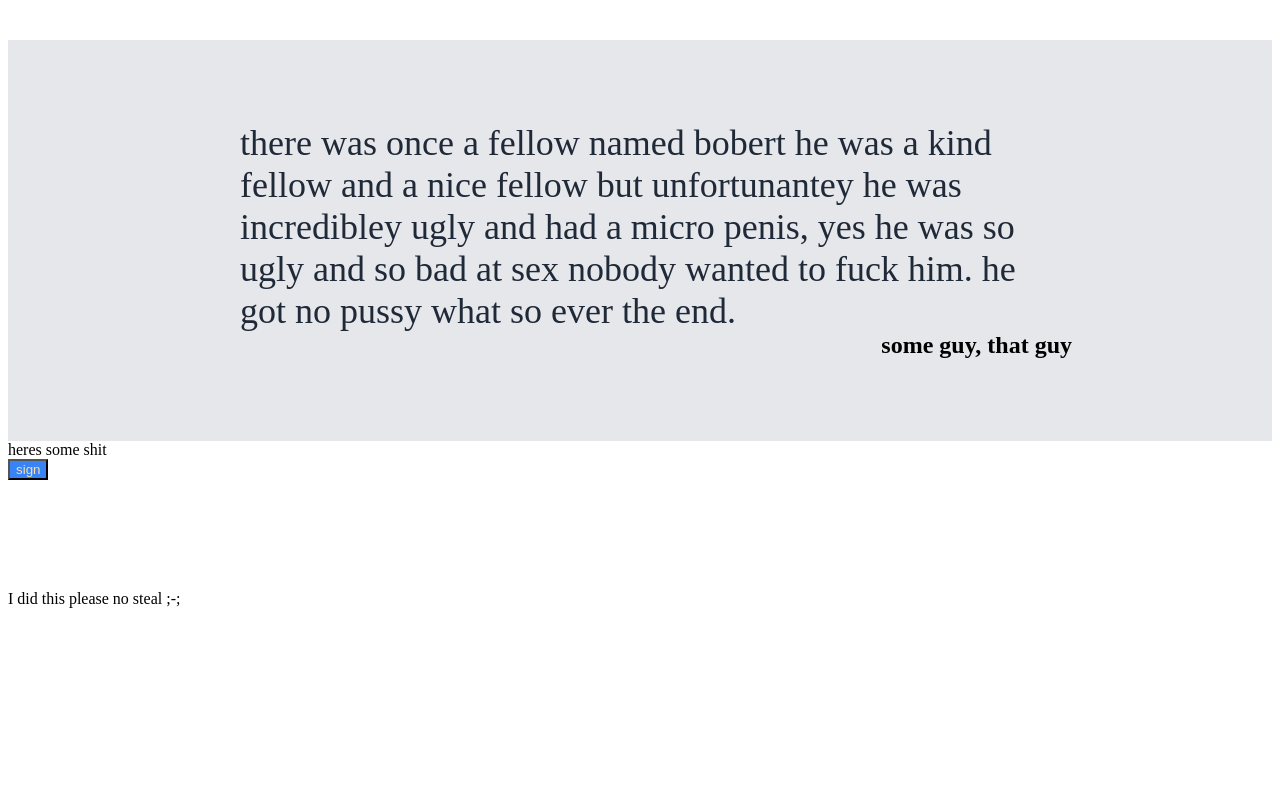
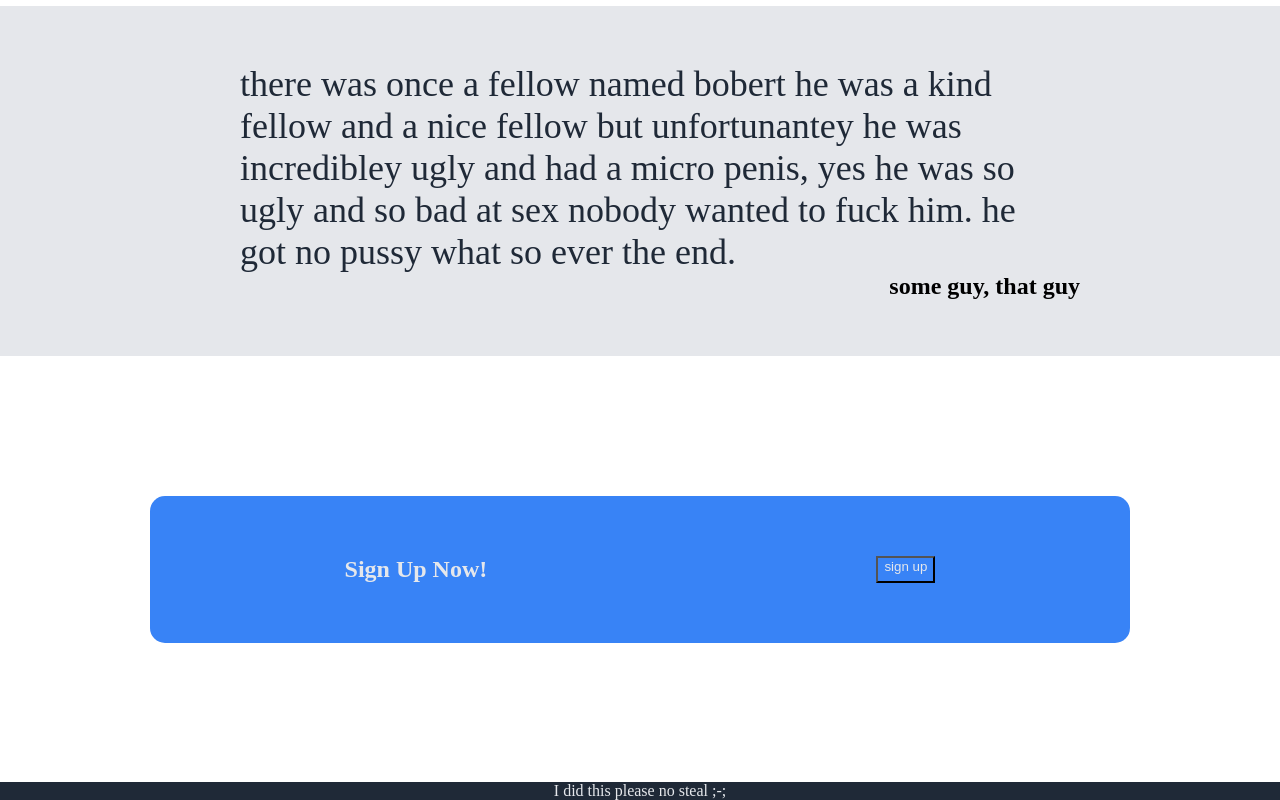
Before and after one commit to PrinceGill2/odinpracweb, a plain HTML site: page index.html in a window 1280 px wide. Shown: the part 800-1600 px from the top of the page. Before the commit the page ends 1416 px from the top, so only its background shows below. Drawn offline with Linux system fonts and the light colour scheme.

Commit message:
finish sign and footer

```diff
--- a/index.html
+++ b/index.html
@@ -32,7 +32,7 @@
             now thats neat and all but wheres my sandwhich im pretty hungry
          </div>
          <button class="signbutton">
-            sign
+            sign up
          </button>
         </div>
         <div class="right">
@@ -103,10 +103,10 @@
     <div class="sign">
         <div class="blue">
           <div class="call">
-            heres some shit
+            Sign Up Now!
           </div>
           <button class="signbutton">
-            sign
+            sign up
           </button>
         </div>
 
--- a/style.css
+++ b/style.css
@@ -2,8 +2,9 @@
     display: flex;
     flex-direction: column;
     justify-content: space-between;
-    height: 175vh;
+    height: 200vh;
     align-items: stretch;
+    margin: 0;
 }
 
 .links {
@@ -42,7 +43,7 @@
 
 .hero {
     display: flex;
-    flex: 2 0 auto;
+    flex: 3 0 auto;
     justify-content: center;
     background-color: #1f2937;
     gap: 16px;
@@ -75,7 +76,7 @@
     display: flex;
     width: fit-content;
     background-color: #3883f6 ;
-    color: wheat;
+    color: #e5e7eb;
 
 }
 
@@ -163,11 +164,44 @@
 }
 
 .sign {
+    display: flex;
+    flex-direction: column;
     flex: 1 0 auto;
+    height: 350px;
+    justify-content: center;
+
+
+
+}
+
+.blue {
+    margin-left: 150px;
+    margin-right: 150px;
+    padding-top: 60px;
+    padding-bottom: 60px;
+    background-color: #3883f6;
+    border-width: 2px;
+    border-color: #3883f6;
+    border-radius: 15px;
+    display: flex;
+    justify-content: space-around;
+
+}
+
+.call {
+
+    font-size: 24px;
+    font-weight: bold;
+    color: #e5e7eb;
+
 
 }
 
 .footer {
     flex: 0 1 auto;
+    display: flex;
+    background-color: #1f2937;
+    justify-content: center;
+    color: #e5e7eb;
 
 }
```
